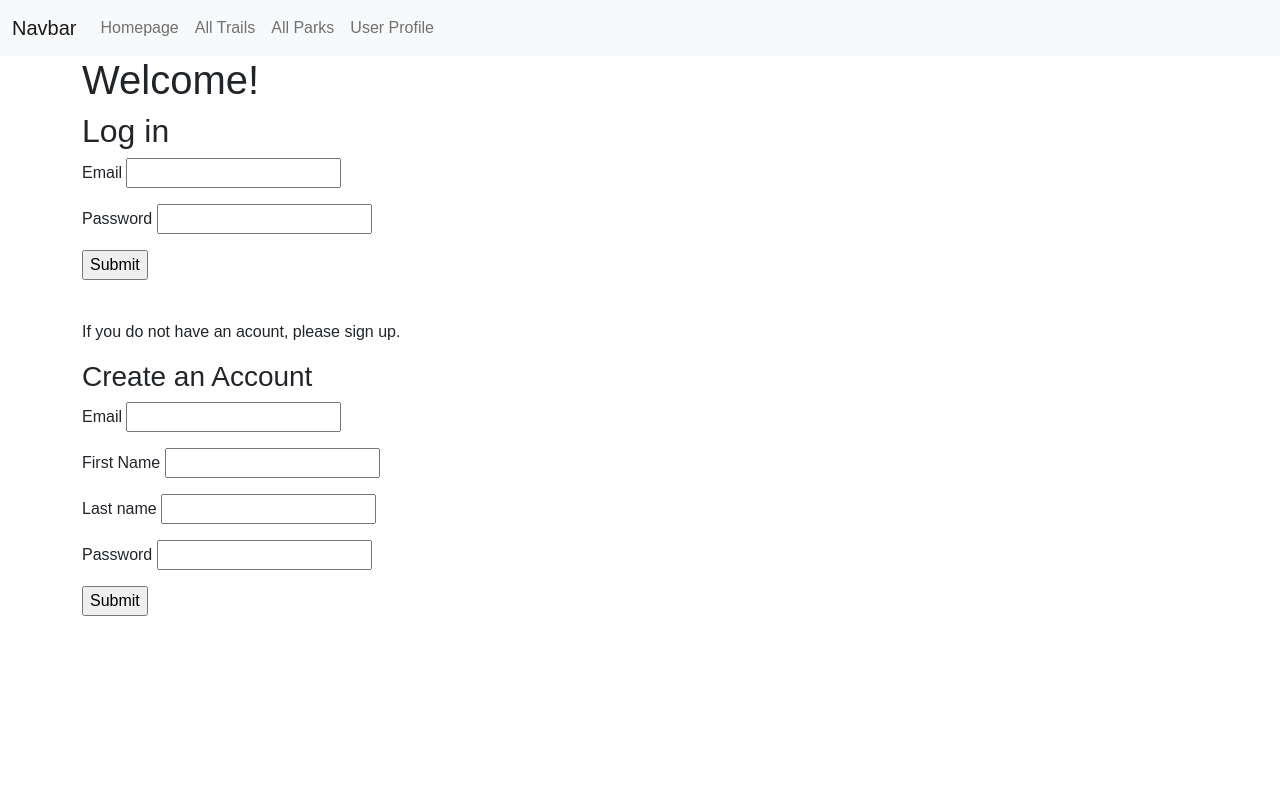
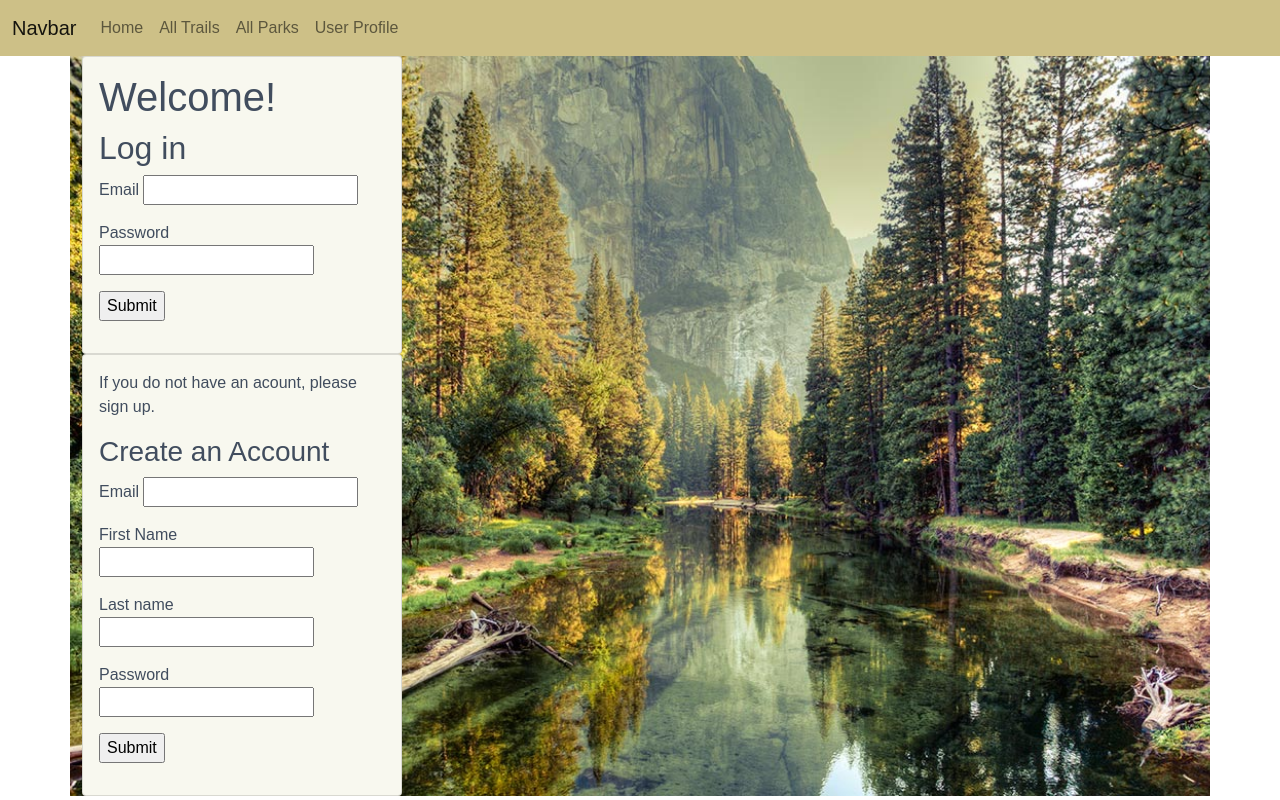
Before and after one commit to dali798/my-capstone-project, a Flask app: page / in a window 1280 px wide. Run offline with Flask 2, Linux system fonts and the light colour scheme.

Commit message:
styling day1

```diff
--- a/static/css/base.css
+++ b/static/css/base.css
@@ -1,13 +1,22 @@
-* { box-sizing: border-box; }
+/* * { box-sizing: border-box; } */
 
-html, body {
+/* html, body {
   margin: 0;
   width: 100%;
   height: 100%;
-}
+} */
 
 body {
   font-family: 'Source Sans Pro', sans-serif;
+}
+
+.container {
+  background: no-repeat center/cover url('/static/img/Yosemite-National-Park-River.jpg');
+}
+
+.card {
+  color: #414d5e;
+  background-color:#f8f8ef;
 }
 
 img.map{
@@ -16,6 +25,6 @@ img.map{
 }
 
 .map, #map {
-  width: 1200px;
-  height: 600px;
+  width: 1700px;
+  height: 800px;
 }
--- a/static/js/maps.js
+++ b/static/js/maps.js
@@ -2,8 +2,11 @@
 
 function initMap() {
 
+    document.querySelector('#coords').style.display = 'none';
+    document.querySelector('#trail_name').style.display = 'none';
+    document.querySelector('#park').style.display = 'none';
+
     const coords = document.querySelector('#coords').innerText;
-    document.querySelector('#coords').style.display = 'none';
     const trailLst = coords.split(',');
     const trailLst1 = trailLst[0].split(':');
     const trailLat = parseFloat(trailLst1[1]);
--- a/templates/all_trails.html
+++ b/templates/all_trails.html
@@ -2,15 +2,20 @@
 {% block title %}All Trails{% endblock %}
 
 {% block body %}
+<section class="container-2">
 <h1>All Trails</h1>
 
 <ul>
     {% for trail in trails %}
       <li>
+        <lable>
           <a href="/trails/{{ trail.trail_id }}">
           {{ trail.name }}
           </a>
+        </lable>
       </li>
     {% endfor %}
   </ul>
+
+</section>
 {% endblock %}
--- a/templates/base.html
+++ b/templates/base.html
@@ -14,34 +14,38 @@
       {% block head %}{% endblock %}
     </head>
     <body>
-      <nav class="navbar navbar-light bg-light navbar-expand-lg">
+      <nav class="navbar navbar-expand-lg navbar-light"  style="background-color: #cdc087;">
         <div class="container-fluid">
-            <a class="navbar-brand" href="#">Navbar
-            </a>
+            <a class="navbar-brand" href="#">Navbar</a>
+            <button class="navbar-toggler" type="button" data-bs-toggle="collapse" data-bs-target="#navbarSupportedContent" aria-controls="navbarSupportedContent" aria-expanded="false" aria-label="Toggle navigation">
+              <span class="navbar-toggler-icon"></span>
+            </button>
             <div class="collapse navbar-collapse">
-                <div class="navbar-nav">
-                    <a class="nav-link" href="/">Homepage</a>
-                    <a class="nav-link" href="/trails">All Trails</a>
-                    <a class="nav-link" href="/parks">All Parks</a>
-                    <a class="nav-link" href="/user_profile">User Profile</a>
-                </div>
+              <ul class="navbar-nav me-auto mb-2 mb-lg-0">
+                <li class="nav-item">
+                  <a class="nav-link" href="/">Home</a>
+                </li>
+                <li class="nav-item">
+                  <a class="nav-link" href="/trails">All Trails</a>
+                </li>
+                <li class="nav-item">
+                  <a class="nav-link" href="/parks">All Parks</a>
+                </li>
+                <li class="nav-item"><a class="nav-link" href="/user_profile">User Profile</a></li>
+              </ul>
             </div>
+          </div>
         </div>
-    </nav>
-    <div class="container">
+      </nav>
+    <div>
       {% for msg in get_flashed_messages() %}
       <p class="flash-msg">
         {{msg}}
       </p>
-    {% endfor %}
+      {% endfor %}
+      {% block body %}{% endblock %}
+    </div>
+      {% block afterbody %}{% endblock %}
 
-    {% block body %}{% endblock %}
-
-    {% block afterbody %}{% endblock %}
-  </div>
-  <script src="https://cdn.jsdelivr.net/npm/bootstrap@5.0.1/dist/js/bootstrap.bundle.min.js"
-  integrity="sha384-gtEjrD/SeCtmISkJkNUaaKMoLD0//ElJ19smozuHV6z3Iehds+3Ulb9Bn9Plx0x4"
-  crossorigin="anonymous">
-  </script>
   </body>
 </html>
--- a/templates/homepage.html
+++ b/templates/homepage.html
@@ -3,11 +3,13 @@
 {% block title %}National Park Hiking Trail{% endblock %}
 
 {% block body %}
-
-  <h1>Welcome!</h1>
-
-  <h2>Log in</h2>
-
+<section class="container">
+  <div class="row">
+    <div class="col-6">
+      <div class="card" style="width: 20rem;">
+        <div class="card-body">
+        <h1 class = "card-title">Welcome!</h1>
+        <h2 class="card-title">Log in</h2>
         <form action="/login" method="POST">
           <p>
             Email <input type="text" name="email">
@@ -19,11 +21,18 @@
             <input type="submit">
           </p>
         </form>
-  <br>
+        </div>
+      </div>
+    </div>
+  </div>
+  <div class="row">
+    <div class="col-6">
+      <div class="card" style="width: 20rem;">
+        <div class="card-body">
           <p>
             If you do not have an acount, please sign up.
           </p>
-  <h3>Create an Account</h3>
+          <h3 class="card-title">Create an Account</h3>
 
           <form action="/users" method="POST">
             <p>
@@ -42,4 +51,9 @@
                 <input type="submit">
             </p>
           </form>
+        </div>
+      </div>
+    </div>
+  </div>
+</section>
 {% endblock %}
--- a/templates/show_map.html
+++ b/templates/show_map.html
@@ -11,7 +11,7 @@
 </main>
 
 <p id="trail_name">{{ trail.name }}</p>
-    <p>
+    <p id="park">
         Park: {{ trail.park }}
     </p>
     <p id="coords">
```
Also changed, not shown: static/img/Yosemite-National-Park-River.jpg (added). Lines whose indentation alone changed are shown as unchanged.
